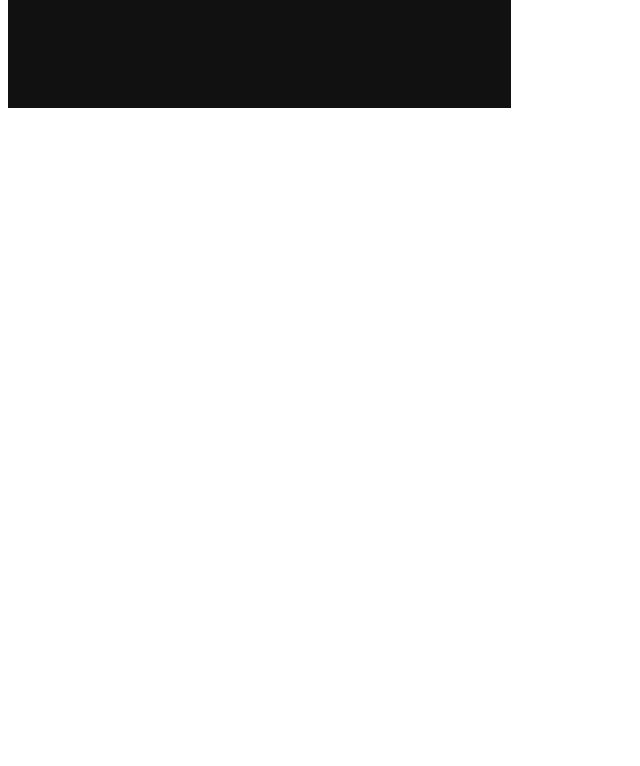
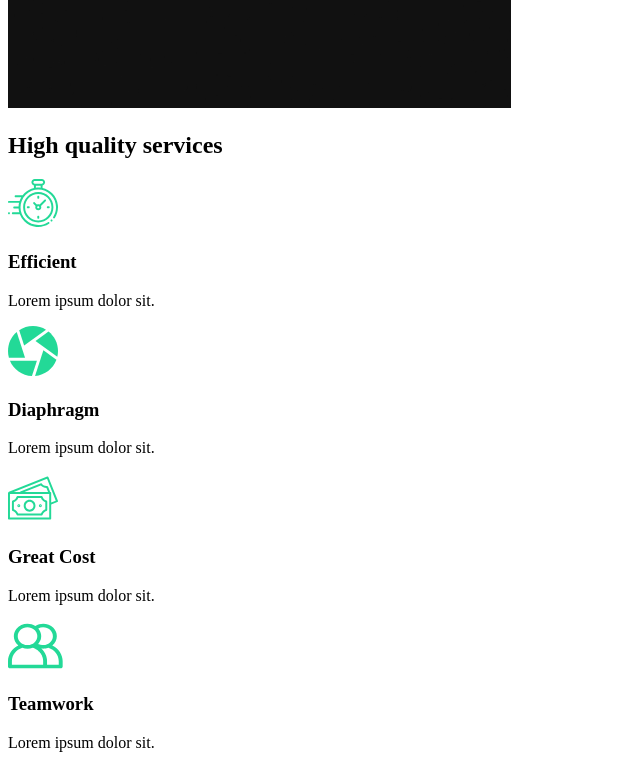
Before and after one commit to lucasfradus/capture, a React (Create React App) app in the folder react/capture/: page / in a window 1280 px wide. Shown: the part 880-1646 px from the top of the page, without its empty margins (0-640 px from the left). Before the commit the page ends 1000 px from the top, so only its background shows below. Built offline with nearby package versions, Linux system fonts and the light colour scheme.

Commit message:
3. Services

```diff
--- a/react/capture/src/App.js
+++ b/react/capture/src/App.js
@@ -6,6 +6,7 @@
   return (
     <div className="App">
       <AboutUs />
+
     </div>
   );
 }
--- /dev/null
+++ b/react/capture/src/components/ServicesSection.js
@@ -0,0 +1,52 @@
+import React from 'react';
+import clock from '../img/clock.svg';
+import diaphragm from '../img/diaphragm.svg';
+import money from '../img/money.svg';
+import teamwork from '../img/teamwork.svg';
+import image from '../img/home2.png'
+
+const Services = () => {
+    return (
+        <div className="services">
+            <div className="description">
+                <h2>High <span>quality</span> services</h2>
+                <div className="cards">
+                    <div className="card">
+                        <div className="icon">
+                            <img src={clock} alt="icon"/>
+                            <h3>Efficient</h3>
+                            <p>Lorem ipsum dolor sit.</p>
+                        </div>
+                    </div>
+                    <div className="card">
+                        <div className="icon">
+                            <img src={diaphragm} alt="icon"/>
+                            <h3>Diaphragm</h3>
+                            <p>Lorem ipsum dolor sit.</p>
+                        </div>
+                    </div>
+                    <div className="card">
+                        <div className="icon">
+                            <img src={money} alt="icon"/>
+                            <h3>Great Cost</h3>
+                            <p>Lorem ipsum dolor sit.</p>
+                        </div>
+                    </div>
+                    <div className="card">
+                        <div className="icon">
+                            <img src={teamwork} alt="icon"/>
+                            <h3>Teamwork</h3>
+                            <p>Lorem ipsum dolor sit.</p>
+                        </div>
+                    </div>
+                </div>
+            </div>
+            <div className="image">
+                <img src={image} alt="hom2"/>
+            </div>
+        </div>
+
+    )
+}
+
+export default Services;
--- a/react/capture/src/pages/aboutUs.js
+++ b/react/capture/src/pages/aboutUs.js
@@ -1,11 +1,14 @@
 import React from 'react';
 import AboutUsSection from '../components/AboutUs';
+import Services from '../components/ServicesSection';
+
 
 const aboutUs = () => {
     return (
-        <div>
+        <>
             <AboutUsSection/>
-        </div>
+            <Services/>
+        </>
 
     )
 }
```
Also changed, not shown: 1 other file (tests, documents, lock files or other folders).
